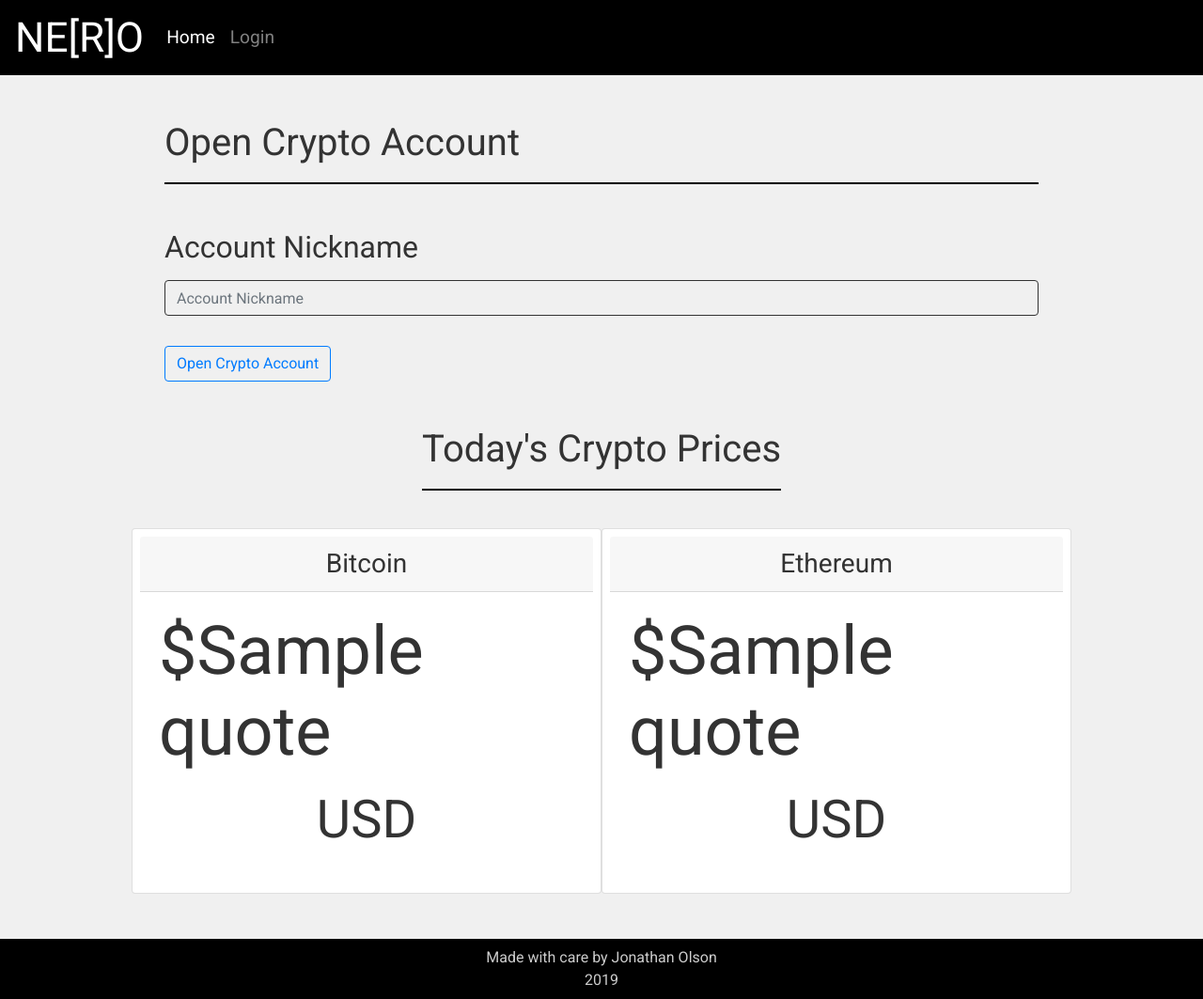
After one commit to MyNameIsJonathan/Imitation_Online_Bank, a Flask app: template templates/open_crypto_account.html in a window 1280 px wide. The commit adds this page. Shown: the whole page at 94% size. Run offline with Flask 2, Linux system fonts and the light colour scheme; the template is opened without the code that fills it: most values are stand-ins (such as "Sample title", 1, 10 or a date in 2020); some libraries are stand-ins or nearby versions.

Commit message:
Added crypto functionality. Overall functionality improved. Ready for submission

```diff
--- a/app.py
+++ b/app.py
@@ -6,15 +6,13 @@ import synapsepy
 import datetime
 import random
 
-import sys # TODO REMOVE
-# print(f'my string', file=sys.stderr) # TODO REMOVE
 
 # Create flask application
 app = Flask(__name__)
 app.secret_key = b'_5#y2L"F4Q8z\n\xec]/'
 
 # Configure flask app with link to mongodb using flask-pymongo.
-app.config["MONGO_URI"] = "mongodb://mongodb:27017/flaskSite"
+app.config['MONGO_URI'] = 'mongodb://mongodb:27017/flaskSite'
 
 # Expose database as the db attribute.
 mongo = PyMongo(app)
@@ -34,9 +32,9 @@ bcrypt.init_app(app)
 
 
 
-@app.route("/")
+@app.route('/')
 def index():
-    if "name" in session:
+    if 'name' in session:
         return render_template('index.html', name=session['name'])
     return render_template('index.html')
 
@@ -47,7 +45,7 @@ def login():
     if request.method == "POST":
 
         # Look for account associated with provided email
-        user = mongo.db.users.find_one({"email" : request.form["email"]})
+        user = mongo.db.users.find_one({'email' : request.form['email']})
 
         # If user is found, make sure password matches. Login.
         if user:
@@ -107,48 +105,48 @@ def register():
             ip = '1.2.3.132'
             fingerprint = 'static_pin'
             body = {
-                "logins": [
+                'logins': [
                     {
-                        "email": "jonathanholson@gmail.com"
+                        'email': 'jonathanholson@gmail.com'
                     }
                 ],
-                "phone_numbers": [
-                    "901.111.1111",
-                    "jonathanholson@gmail.com"
+                'phone_numbers': [
+                    '901.111.1111',
+                    'jonathanholson@gmail.com'
                 ],
-                "legal_names": [
+                'legal_names': [
                     request.form['first_name'] + ' ' + request.form['last_name']
                 ],
-                "documents": [{
-                    "email":request.form["email"],
-                    "phone_number":request.form['phone_number'],
-                    "ip":ip,
-                    "name":request.form['first_name'] + ' ' + request.form['last_name'],
-                    "alias":"Test",
-                    "entity_type":"M",
-                    "entity_scope":"Arts & Entertainment",
-                    "day":birth_date.day,
-                    "month":birth_date.month,
-                    "year":birth_date.year,
-                    "address_street":request.form['street_address'],
-                    "address_city":request.form['city'],
-                    "address_subdivision":request.form['state'],
-                    "address_postal_code":request.form['postal_code'],
-                    "address_country_code":request.form['country_code'],
-                    "desired_scope": "SEND|RECEIVE|TIER|1",
-                    "doc_option_key": "INVESTOR_DOCS",
-                    "docs_key": "GOVT_ID_ONLY",
-                    "virtual_docs":[{
-                        "document_value":request.form['ssn'],
-                        "document_type":"SSN"
+                'documents': [{
+                    'email':request.form['email'],
+                    'phone_number':request.form['phone_number'],
+                    'ip':ip,
+                    'name':request.form['first_name'] + ' ' + request.form['last_name'],
+                    'alias':'Test',
+                    'entity_type':'M',
+                    'entity_scope':'Arts & Entertainment',
+                    'day':birth_date.day,
+                    'month':birth_date.month,
+                    'year':birth_date.year,
+                    'address_street':request.form['street_address'],
+                    'address_city':request.form['city'],
+                    'address_subdivision':request.form['state'],
+                    'address_postal_code':request.form['postal_code'],
+                    'address_country_code':request.form['country_code'],
+                    'desired_scope': 'SEND|RECEIVE|TIER|1',
+                    'doc_option_key': 'INVESTOR_DOCS',
+                    'docs_key': 'GOVT_ID_ONLY',
+                    'virtual_docs':[{
+                        'document_value': request.form['ssn'],
+                        'document_type':'SSN'
                     }],
-                    "physical_docs":[{
-                        "document_value": request.form['govtid'],
-                        "document_type": "GOVT_ID"
+                    'physical_docs':[{
+                        'document_value': request.form['govtid'],
+                        'document_type': 'GOVT_ID'
                     }],
-                    "social_docs":[{
-                        "document_value":"https://www.facebook.com/valid",
-                        "document_type":"FACEBOOK"
+                    'social_docs':[{
+                        'document_value':'https://www.facebook.com/valid',
+                        'document_type':'FACEBOOK'
                     }]
                 }]
             }
@@ -188,19 +186,26 @@ def register():
 
 @app.route("/account")
 def account():
-    # If user is logged in, render account page
-    if "name" in session:
-        return render_template('account.html', name=session['name'])
 
     # If user is not logged in, have them log in
-    flash('Please login first!')
-    return redirect(url_for('login'))
+    if not 'name' in session:
+        flash('Please login first!')
+        return redirect(url_for('login'))
+
+    # Get crypto quotes
+    crypto_quotes = client.crypto_quotes()
+    crypto_quotes = [
+        '{:,}'.format(round(crypto_quotes['USDBTC'], 2)),
+        '{:,}'.format(round(crypto_quotes['USDETH'], 2))
+    ]
+
+    return render_template('account.html', name=session['name'], quotes=crypto_quotes)
 
 
 @app.route("/account_values", methods=["GET"])
 def account_values():
     # If user is not logged in, have them log in
-    if not "name" in session:
+    if not 'name' in session:
         flash('Please login first!')
         return redirect(url_for('login'))
 
@@ -209,21 +214,21 @@ def account_values():
 
     # Grab values to report
     values = {
-        "name": {'name': 'Name', 'value': user.body["documents"][0]["name"]},
-        "email": {'name': 'Email', 'value': user.body["documents"][0]["email"]},
-        "phone_number": {'name': 'Phone Number', 'value': user.body["documents"][0][
-            "phone_number"
+        'name': {'name': 'Name', 'value': user.body['documents'][0]['name']},
+        'email': {'name': 'Email', 'value': user.body['documents'][0]['email']},
+        'phone_number': {'name': 'Phone Number', 'value': user.body['documents'][0][
+            'phone_number'
         ]},
-        "birth_date": {'name': 'Birth Date', 'value': str(user.body["documents"][0]["month"])
-        + "/"
-        + str(user.body["documents"][0]["day"])
-        + "/"
-        + str(user.body["documents"][0]["year"])},
-        "address_street": {'name': 'Street Address', 'value': user.body['documents'][0]['address_street']},
-        "address_city": {'name': 'City', 'value': user.body['documents'][0]['address_city']},
-        "address_subdivision": {'name': 'State', 'value': user.body['documents'][0]['address_subdivision']},
-        "address_postal_code": {'name': 'Postal Code', 'value': user.body['documents'][0]['address_postal_code']},
-        "address_country_code": {'name': 'Country', 'value': user.body['documents'][0]['address_country_code']}
+        'birth_date': {'name': 'Birth Date', 'value': str(user.body['documents'][0]['month'])
+        + '/'
+        + str(user.body['documents'][0]['day'])
+        + '/'
+        + str(user.body['documents'][0]['year'])},
+        'address_street': {'name': 'Street Address', 'value': user.body['documents'][0]['address_street']},
+        'address_city': {'name': 'City', 'value': user.body['documents'][0]['address_city']},
+        'address_subdivision': {'name': 'State', 'value': user.body['documents'][0]['address_subdivision']},
+        'address_postal_code': {'name': 'Postal Code', 'value': user.body['documents'][0]['address_postal_code']},
+        'address_country_code': {'name': 'Country', 'value': user.body['documents'][0]['address_country_code']}
     }
 
     return render_template('account_values.html',
@@ -234,7 +239,7 @@ def account_values():
 @app.route("/update_account", methods=["GET", "POST"])
 def update_account():
     # If user is not logged in, have them log in
-    if not "name" in session:
+    if not 'name' in session:
         flash('Please login first!')
         return redirect(url_for('login'))
 
@@ -260,30 +265,36 @@ def update_account():
     choice = request.form['update_choice']
 
     if choice == 'email':
-        body['documents'] = [{'email':request.form['update_value']}]
+        body['documents'] = [{'email': request.form['update_value']}]
         body['logins'] = [{'email': request.form['email']}]
     elif choice == 'name':
-        body['documents'] = [{'name':request.form['update_value']}]
+        body['documents'] = [{'name': request.form['update_value']}]
         body['legal_names'] = [request.form['update_value']]
     elif choice == 'phone_number':
-        body['documents'] = [{'phone_number':request.form['update_value']}]
-        body["phone_numbers"] = [request.form['phone_number']]
+        body['documents'] = [{'phone_number': request.form['update_value']}]
+        body['phone_numbers'] = [request.form['phone_number']]
     elif choice == 'birth_date':
-        pass
+        birth_date = datetime.datetime.strptime(
+            request.form['update_value'], '%m-%d-%Y')
+        body['documents'] = [{
+            'year': birth_date.year,
+            'month': birth_date.month,
+            'day': birth_date.day
+        }]
     elif choice == 'street_address':
-        body['documents'] = [{'street_address':request.form['update_value']}]
+        body['documents'] = [{'street_address': request.form['update_value']}]
     elif choice == 'city':
-        body['documents'] = [{'city':request.form['update_value']}]
+        body['documents'] = [{'city': request.form['update_value']}]
     elif choice == 'state':
-        body['documents'] = [{'state':request.form['update_value']}]
+        body['documents'] = [{'state': request.form['update_value']}]
     elif choice == 'postal_code':
-        body['documents'] = [{'postal_code':request.form['update_value']}]
+        body['documents'] = [{'postal_code': request.form['update_value']}]
     elif choice == 'country_code':
-        body['documents'] = [{'country_code':request.form['update_value']}]
+        body['documents'] = [{'country_code': request.form['update_value']}]
     elif choice == 'ssn':
-        body["virtual_docs"] = [{
-                "document_value":request.form['ssn'],
-                "document_type":"SSN"
+        body['virtual_docs'] = [{
+            'document_value': request.form['ssn'],
+            'document_type':'SSN'
         }]
 
     # Payload needs the following basic entities. Instantiate with current user values
@@ -305,21 +316,21 @@ def update_account():
     user.update_info(body)
 
     # Update session values and mongodb
-    mongoUser = mongo.db.users.find_one({"email" : session["email"]})
+    mongoUser = mongo.db.users.find_one({'email' : session['email']})
     if choice == 'email':
         session['email'] = request.form['update_value']
         mongo.db.users.update_one(
             {'synapse_id': user.id},
-            {"$set": {
+            {'$set': {
                 choice: request.form['update_value']}
             },
             upsert=False)
     elif choice == 'name':
-        names = request.form["update_value"].split()
+        names = request.form['update_value'].split()
         session['name'] = request.form['update_value']
         mongo.db.users.update_many(
             {'synapse_id': user.id},
-            {"$set": {
+            {'$set': {
                 'first_name': names[0],
                 'last_name': names[1]}
             },
@@ -327,7 +338,7 @@ def update_account():
     else:
         mongo.db.users.update_one(
             {'synapse_id': user.id},
-            {"$set": {
+            {'$set': {
                 choice: request.form['update_value']}
             },
             upsert=False)
@@ -343,7 +354,7 @@ def update_account():
 @app.route("/open_deposit_account", methods=["GET", "POST"])
 def open_deposit_account():
     # If user is not logged in, have them log in
-    if not "name" in session:
+    if not 'name' in session:
         flash('Please login first!')
         return redirect(url_for('login'))
 
@@ -356,10 +367,12 @@ def open_deposit_account():
 
     # Create body to hold deposit account information
     body = {
-        "type": "DEPOSIT-US",
-        "info": {
-            "nickname": request.form['account_nickname'],
-            "document_id": user.body['documents'][0]['id']
+        'type': 'DEPOSIT-US',
+        'info': {
+            'nickname': request.form['account_nickname'] if
+            request.form['account_nickname'] else
+            'My New Deposit Account',
+            'document_id': user.body['documents'][0]['id']
         }
     }
 
@@ -396,17 +409,18 @@ def close_deposit_account():
         return render_template('close_deposit_account.html', accounts=accounts)
 
     # If method is POST, get the chosen account, set to inactive
-    node = request.form['account_choice']
-    node.body['is_active'] = False
+    node = user.get_node(
+        request.form['account_choice'], full_dehydrate=False, force_refresh=True)
+    user.delete_node(node.id)
 
-    flash('Account successfully inactivate!', 'success')
+    flash('Account closed successfully!', 'success')
     return redirect(url_for('account'))
 
 
 @app.route("/view_active_deposit_accounts")
 def view_active_deposit_accounts():
     # If user is not logged in, have them log in
-    if not "name" in session:
+    if not 'name' in session:
         flash('Please login first!')
         return redirect(url_for('login'))
 
@@ -429,7 +443,7 @@ def view_active_deposit_accounts():
     for i, node in enumerate(depositAccounts):
         activeDepositAccounts.append({
             'node_name': node.body['info']['nickname'],
-            'node_value': node.body['info']['balance']['amount'],
+            'node_value': '{:,}'.format(node.body['info']['balance']['amount']),
             'node_currency': node.body['info']['balance']['currency'],
             'user_id': user.id,
             'node_id': node.id
@@ -441,7 +455,7 @@ def view_active_deposit_accounts():
 @app.route("/artificially_fund_deposit_account/<user_id>/<node_id>")
 def artificially_fund_deposit_account(user_id, node_id):
     # If user is not logged in, have them log in
-    if not "name" in session:
+    if not 'name' in session:
         flash('Please login first!')
         return redirect(url_for('login'))
 
@@ -458,7 +472,7 @@ def artificially_fund_deposit_account(user_id, node_id):
 @app.route("/send_money_between_deposit_accounts", methods=["POST"])
 def send_money_between_deposit_accounts():
     # If user is not logged in, have them log in
-    if not "name" in session:
+    if not 'name' in session:
         flash('Please login first!')
         return redirect(url_for('login'))
 
@@ -502,7 +516,197 @@ def send_money_between_deposit_accounts():
         }
     }
 
+    # This process is marked as high-risk by synapse and the trans is canceleld.
+    # Comment this functionality out, even though it otherwise is fully functional
     user.create_trans(sender_node_id, body)
 
-    flash('Funds transferred successfully!', 'success')
+    flash(('Funds transferred successfully! Transaction will be completed within '
+           '1-3 business days'), 'success')
     return redirect(url_for('account'))
+
+
+@app.route("/open_crypto_account", methods=["GET", "POST"])
+def open_crypto_account():
+    # If user is not logged in, have them log in
+    if not 'name' in session:
+        flash('Please login first!')
+        return redirect(url_for('login'))
+
+    # If method is GET, render html
+    if request.method == "GET":
+
+        # Get crypto quotes
+        crypto_quotes = client.crypto_quotes()
+        crypto_quotes = [
+            '{:,}'.format(round(crypto_quotes['USDBTC'], 2)),
+            '{:,}'.format(round(crypto_quotes['USDETH'], 2))
+        ]
+
+        return render_template('open_crypto_account.html', quotes=crypto_quotes)
+
+    # Select the current user's synapse account
+    user = client.get_user(session['id'])
+
+    # Create body to hold deposit account information
+    body = {
+        'type': 'CRYPTO-US',
+        'info': {
+            'nickname': request.form['account_nickname'] if
+            request.form['account_nickname'] else
+            'My New Crypto Account'
+        }
+    }
+
+    # Open deposit account
+    user.create_node(body)
+
+    flash('Crypto account created successfully!', 'success')
+    return redirect(url_for('account'))
+
+
+@app.route("/close_crypto_account", methods=["GET", "POST"])
+def close_crypto_account():
+    # If user is not logged in, have them log in
+    if not 'name' in session:
+        flash('Please login first!')
+        return redirect(url_for('login'))
+
+    # Get user account
+    user = client.get_user(session['id'])
+
+    # If method if GET
+    if request.method == "GET":
+
+        # Get deposit account(s)
+        nodes = user.get_all_nodes().list_of_nodes
+        crypto_accounts = [node for node in nodes if node.body['type'] == 'CRYPTO-US']
+
+        # Save account(s) in list of dicts
+        accounts = [
+            {'id': node.id, 'name': node.body['info']['nickname']}
+            for node in crypto_accounts
+        ]
+
+        return render_template('close_crypto_account.html', accounts=accounts)
+
+    # If method is POST, get the chosen account, delete
+    node = user.get_node(
+        request.form['account_choice'], full_dehydrate=False, force_refresh=True)
+    user.delete_node(node.id)
+
+    flash('Account closed successfully!', 'success')
+    return redirect(url_for('account'))
+
+
+@app.route("/view_active_crypto_accounts")
+def view_active_crypto_accounts():
+    # If user is not logged in, have them log in
+    if not 'name' in session:
+        flash('Please login first!')
+        return redirect(url_for('login'))
+
+    # Get user
+    user = client.get_user(session['id'], full_dehydrate=True)
+
+    # Get all nodes (accounts) of user; select only deposit accounts
+    nodes = user.get_all_nodes().list_of_nodes
+    cryptoAccounts = [node for node in nodes if (
+        node.body['type'] == 'CRYPTO-US' and node.body['is_active'])]
+
+    # If no accounts found, inform user to open an account
+    if len(cryptoAccounts) == 0:
+        alert('No active crypto accounts found! Please open an account first', 'danger')
+        return redirect(url_for('open_crypto_account'))
+
+    # Get crypto quotes
+    crypto_quotes = client.crypto_quotes()
+    crypto_quotes_formatted = [
+        '{:,}'.format(round(crypto_quotes['USDBTC'], 2)),
+        '{:,}'.format(round(crypto_quotes['USDETH'], 2))
+    ]
+
+    # If accounts found, get their information
+    activeCryptoAccounts = []
+
+    # We need a producrtion account for this to actually work; supply example account
+    activeCryptoAccounts.append({
+            'node_name': 'Example Crypto Account',
+            'node_id': '123456789',
+            'count_btc': 3.2,
+            'value_btc': '{:,}'.format(round(3.2 * crypto_quotes['USDBTC'])),
+            'count_eth': 7.2,
+            'value_eth': '{:,}'.format(round(7.2 * crypto_quotes['USDETH']))
+        })
+
+    for node in cryptoAccounts:
+        activeCryptoAccounts.append({
+            'user_id': user.id,
+            'node_name': node.body['info']['nickname'],
+            'node_id': node.id,
+            'count_btc': node.body['info']['portfolio']['BTC'],
+            'value_btc': '{:,}'.format(round(node.body['info']['portfolio']['BTC'] * crypto_quotes['USDBTC'])),
+            'count_eth': node.body['info']['portfolio']['ETH'],
+            'value_eth': '{:,}'.format(round(node.body['info']['portfolio']['ETH'] * crypto_quotes['USDETH']))
+        })
+
+    return render_template('view_active_crypto_accounts.html', cryptoAccounts=activeCryptoAccounts)
+
+
+@app.route("/buy_crypto", methods=["GET" ,"POST"])
+def buy_crypto():
+    # If user is not logged in, have them log in
+    if not 'name' in session:
+        flash('Please login first!')
+        return redirect(url_for('login'))
+
+    # Get user
+    user = client.get_user(session['id'])
+
+    if request.method == "GET":
+
+        # Get all accounts
+        nodes = user.get_all_nodes().list_of_nodes
+        depositAccounts = [node for node in nodes if (
+            node.body['type'] == 'DEPOSIT-US' and node.body['is_active'])]
+        cryptoAccounts = [node for node in nodes if (
+            node.body['type'] == 'CRYPTO-US' and node.body['is_active'])]
+
+        # Alert if no accounts found
+        if len(depositAccounts) == 0:
+            flash('No deposit accounts found! Please open and fund an account before purchasing crypto currencies')
+            return redirect(url_for('account'))
+        elif len(cryptoAccounts) == 0:
+            flash('No crypto accounts found! Please open a crypto account before purchasing crypto currencies')
+            return redirect(url_for('account'))
+
+        return render_template(
+            'buy_crypto.html',
+            depositAccounts=depositAccounts,
+            cryptoAccounts=cryptoAccounts
+        )
+
+    # Get purchase information
+    body = {
+        'to': {
+            'type': 'CRYPTO-US',
+            'id': request.form['receiver_node']
+        },
+       'amount': {
+           'amount': request.form['purchase_amount'],
+            'currency': 'USD'
+        },
+        'extra': {
+            'ip': '127.0.0.1',
+            'note': request.form['transaction_note'],
+            'asset': request.form['crypto_type']
+        }
+    }
+
+    # This process is marked as high-risk by synapse and the trans is canceleld.
+    # Comment this functionality out, even though it otherwise is fully functional
+    user.create_trans(request.form['purchaser_node'], body)
+
+
+    flash(('Crypto coins purchased successfully! Transaction will be completed within '
+           '1-3 business days'), 'success')
+    return redirect(url_for('account'))
--- a/static/main.css
+++ b/static/main.css
@@ -35,6 +35,10 @@ body {
 #account-card-container {
     height: 100%;
     min-height: 80vh;
+}
+
+#crypto-prices-display {
+    width: 100%;
 }
 
 .navbar-brand{
--- /dev/null
+++ b/templates/open_crypto_account.html
@@ -0,0 +1,58 @@
+{% extends "layout.html" %}
+{% block content %}
+
+<div class="d-flex flex-lg-column justify-content-center align-items-center">
+
+    <div class="container centered-card">
+
+        <h1 class="mt-5 mb-5 underlined">Open Crypto Account</h1>
+
+        <form method="post" action="/open_crypto_account">
+
+            <h2 class="mb-3">Account Nickname</h2>
+            <input id="account_nickname" name="account_nickname" class="form-control mb-2" type="text"
+                placeholder="Account Nickname">
+
+            <button type="submit" class="btn btn-outline-primary mt-4">Open Crypto Account</button>
+
+        </form>
+
+    </div>
+
+</div>
+
+<div id="crypto-prices-display" class="container centered-card d-flex flex-lg-column justify-content-center align-items-center mb-5">
+
+    <h1 class="mt-5 mb-3 underlined">Today's Crypto Prices</h1>
+
+    <div id="crypto-prices-display" class="d-flex flex-row justify-content-center align-items-center mt-4">
+
+        <!-- Bitcoin -->
+        <div class="card account-card d-inline-flex p-2">
+            <h3 class="card-header d-flex justify-content-center text-center">
+                {{ 'Bitcoin' }}
+            </h3>
+            <div class="card-body">
+                <p id="account_value" class="account_value display-3 d-flex justify-content-center">
+                    ${{ quotes[0] }}</p>
+                <p class="account_currency display-4 d-flex justify-content-center">{{ 'USD' }}</p>
+            </div>
+        </div>
+
+        <!-- Ethereum -->
+        <div class="card account-card d-inline-flex p-2">
+            <h3 class="card-header d-flex justify-content-center text-center">
+                {{ 'Ethereum' }}
+            </h3>
+            <div class="card-body">
+                <p id="account_value" class="account_value display-3 d-flex justify-content-center">
+                    ${{ quotes[1] }}</p>
+                <p class="account_currency display-4 d-flex justify-content-center">{{ 'USD' }}</p>
+            </div>
+        </div>
+
+    </div>
+
+    </div>
+
+{% endblock content %}
```
Also changed, not shown: templates/account.html (+63 -6 lines), templates/buy_crypto.html (added, +52 -0 lines), templates/close_crypto_account.html (added, +30 -0 lines), templates/new_transfer.html (deleted, +0 -61 lines), templates/view_active_crypto_accounts.html (added, +50 -0 lines).
